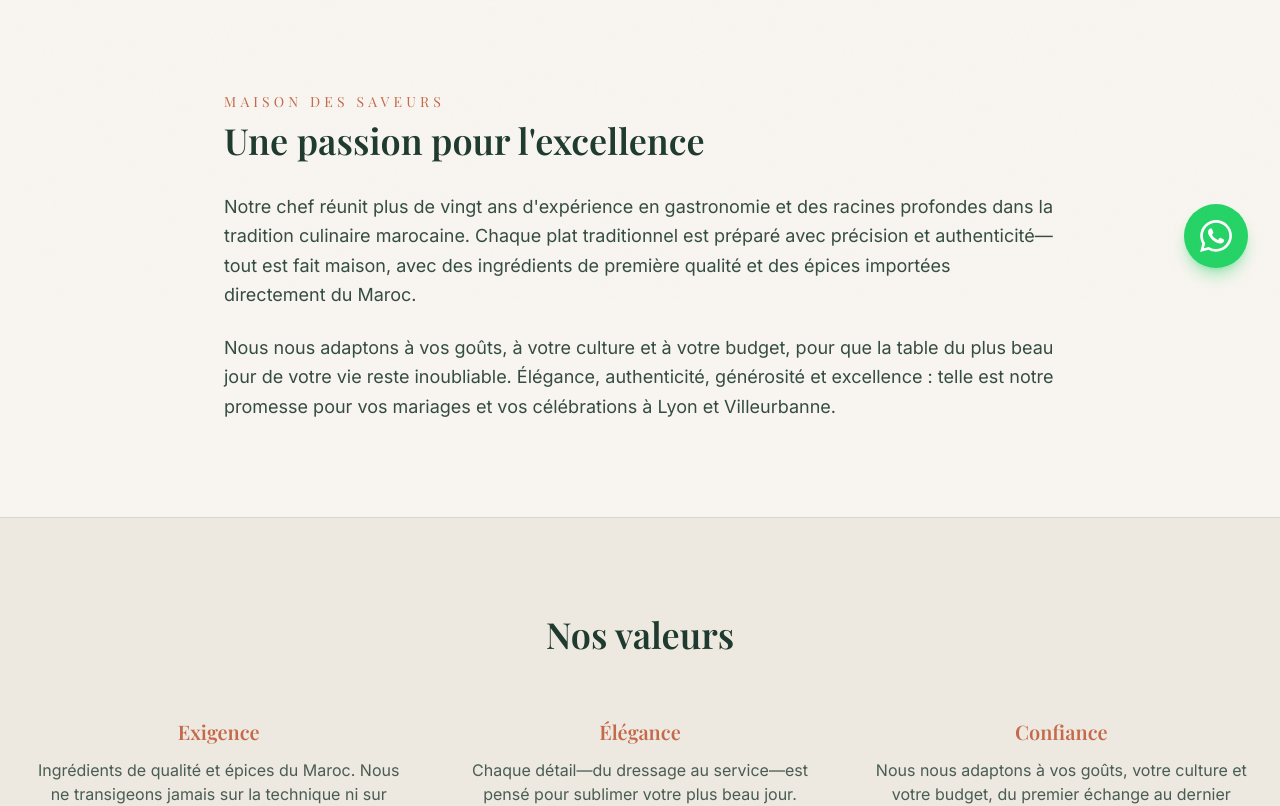
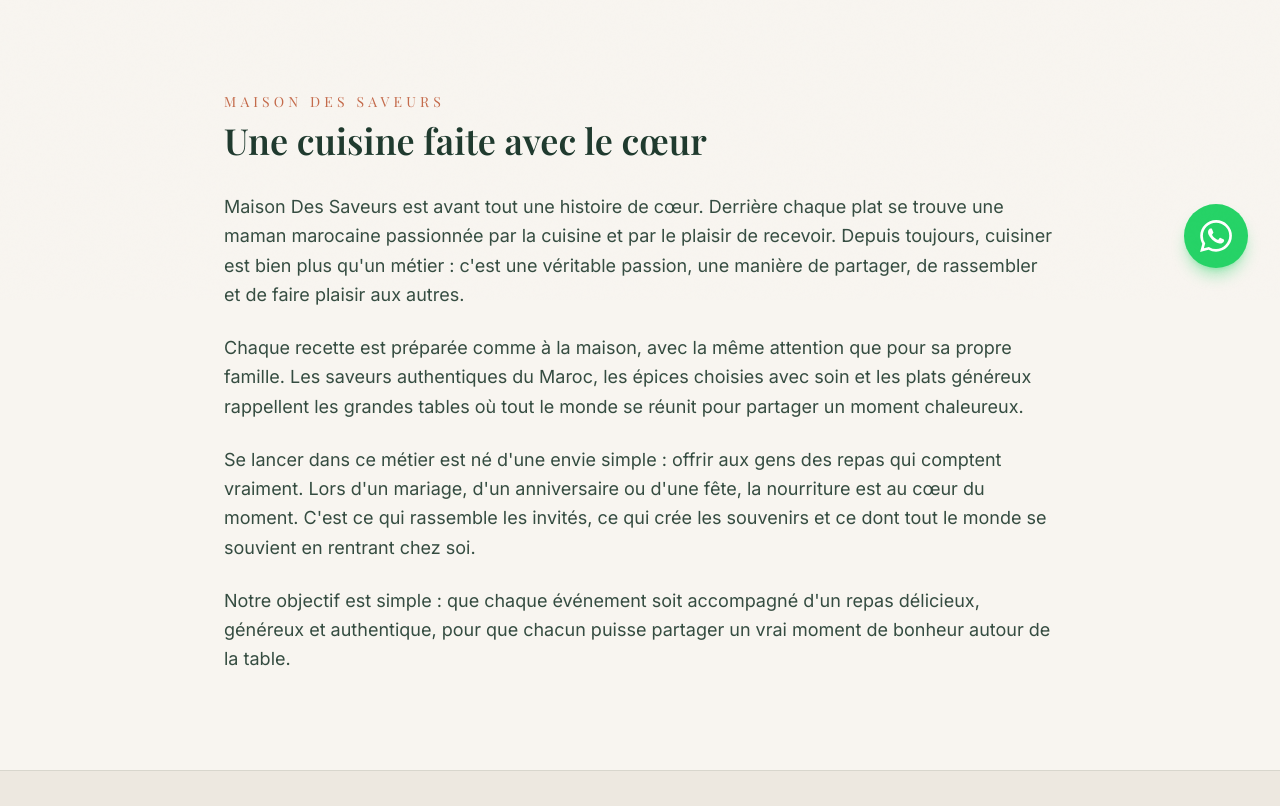
Before and after one commit to traiteurmds/maison-des-saveurs-site, a Next.js app: page /about in a window 1280 px wide. Shown: the part 500-1306 px from the top of the page. Built offline with nearby package versions, Linux system fonts and the light colour scheme.

Commit message:
update about page text storytelling maman marocaine

```diff
--- a/app/about/layout.tsx
+++ b/app/about/layout.tsx
@@ -3,7 +3,7 @@ import type { Metadata } from "next";
 export const metadata: Metadata = {
   title: "Notre Maison - Traiteur Marocain Lyon",
   description:
-    "Découvrez l'histoire de Maison des Saveurs, traiteur marocain à Lyon et Villeurbanne. Une passion pour l'excellence, la cuisine traditionnelle et les mariages et événements.",
+    "L'histoire de Maison des Saveurs, traiteur marocain à Lyon : une maman passionnée de cuisine, des plats faits avec le cœur pour vos mariages et événements.",
 };
 
 export default function AboutLayout({
--- a/app/about/page.tsx
+++ b/app/about/page.tsx
@@ -34,7 +34,7 @@ export default function AboutPage() {
             transition={{ duration: 0.6, delay: 0.08, ease: [0.22, 1, 0.36, 1] }}
             className="mt-2 font-serif text-3xl font-semibold text-deep-green md:text-4xl"
           >
-            Une passion pour l&apos;excellence
+            Une cuisine faite avec le cœur
           </motion.h2>
           <motion.div
             initial={{ opacity: 0, y: 24 }}
@@ -44,18 +44,16 @@ export default function AboutPage() {
             className="mt-8 space-y-6 text-lg leading-relaxed text-deep-green/90"
           >
             <p>
-              Notre chef réunit plus de vingt ans d&apos;expérience en
-              gastronomie et des racines profondes dans la tradition culinaire
-              marocaine. Chaque plat traditionnel est préparé avec précision et
-              authenticité—tout est fait maison, avec des ingrédients de
-              première qualité et des épices importées directement du Maroc.
+              Maison Des Saveurs est avant tout une histoire de cœur. Derrière chaque plat se trouve une maman marocaine passionnée par la cuisine et par le plaisir de recevoir. Depuis toujours, cuisiner est bien plus qu&apos;un métier : c&apos;est une véritable passion, une manière de partager, de rassembler et de faire plaisir aux autres.
             </p>
             <p>
-              Nous nous adaptons à vos goûts, à votre culture et à votre budget,
-              pour que la table du plus beau jour de votre vie reste
-              inoubliable. Élégance, authenticité, générosité et excellence :
-              telle est notre promesse pour vos mariages et vos célébrations à
-              Lyon et Villeurbanne.
+              Chaque recette est préparée comme à la maison, avec la même attention que pour sa propre famille. Les saveurs authentiques du Maroc, les épices choisies avec soin et les plats généreux rappellent les grandes tables où tout le monde se réunit pour partager un moment chaleureux.
+            </p>
+            <p>
+              Se lancer dans ce métier est né d&apos;une envie simple : offrir aux gens des repas qui comptent vraiment. Lors d&apos;un mariage, d&apos;un anniversaire ou d&apos;une fête, la nourriture est au cœur du moment. C&apos;est ce qui rassemble les invités, ce qui crée les souvenirs et ce dont tout le monde se souvient en rentrant chez soi.
+            </p>
+            <p>
+              Notre objectif est simple : que chaque événement soit accompagné d&apos;un repas délicieux, généreux et authentique, pour que chacun puisse partager un vrai moment de bonheur autour de la table.
             </p>
           </motion.div>
         </div>
@@ -70,13 +68,13 @@ export default function AboutPage() {
             transition={{ duration: 0.8, ease: [0.22, 1, 0.36, 1] }}
             className="text-center font-serif text-3xl font-semibold text-deep-green md:text-4xl"
           >
-            Nos valeurs
+            Nos engagements
           </motion.h2>
           <div className="mt-16 grid gap-12 md:grid-cols-3">
             {[
-              { title: "Exigence", text: "Ingrédients de qualité et épices du Maroc. Nous ne transigeons jamais sur la technique ni sur l'authenticité." },
-              { title: "Élégance", text: "Chaque détail—du dressage au service—est pensé pour sublimer votre plus beau jour." },
-              { title: "Confiance", text: "Nous nous adaptons à vos goûts, votre culture et votre budget, du premier échange au dernier plat." },
+              { title: "Une cuisine faite avec amour", text: "Chaque plat est préparé avec le même soin qu'un repas pour sa propre famille. Les recettes sont inspirées de la tradition marocaine, avec des ingrédients de qualité et des épices sélectionnées pour retrouver les vraies saveurs d'antan. Ici, rien n'est fait à la va-vite : tout est cuisiné avec patience, passion et beaucoup de cœur." },
+              { title: "Le plaisir de partager", text: "Pour nous, un événement réussi est un moment où les invités se retrouvent autour d'une belle table et partagent un bon repas ensemble. La cuisine marocaine est une cuisine généreuse, faite pour être partagée. Voir les invités apprécier les plats et repartir satisfaits est la plus belle récompense." },
+              { title: "Votre événement compte", text: "Chaque mariage, anniversaire ou réception est unique et mérite une attention particulière. Nous prenons le temps d'écouter chaque client afin de proposer un menu adapté à ses envies, à sa culture et à son budget. Le plus important est que vos invités passent un moment inoubliable et repartent avec le souvenir d'un repas exceptionnel." },
             ].map((item, i) => (
               <motion.div
                 key={item.title}
```
